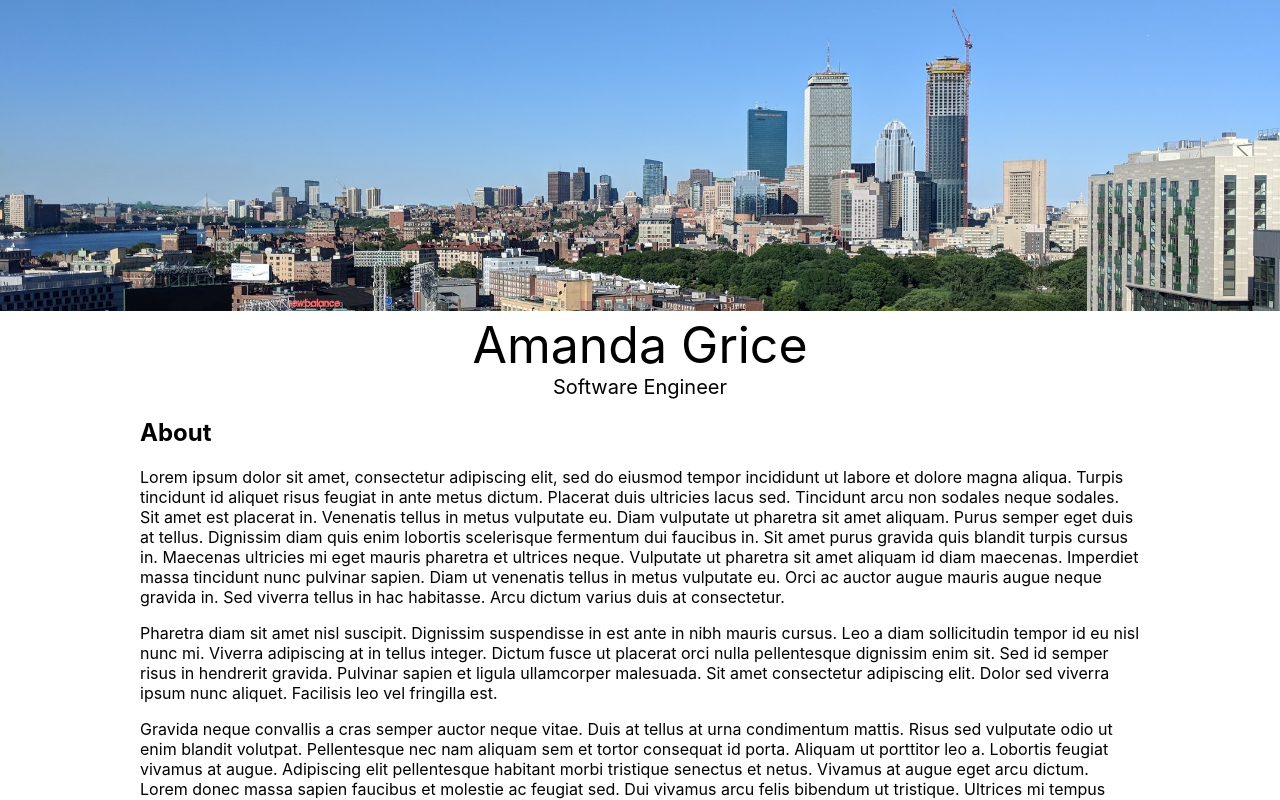
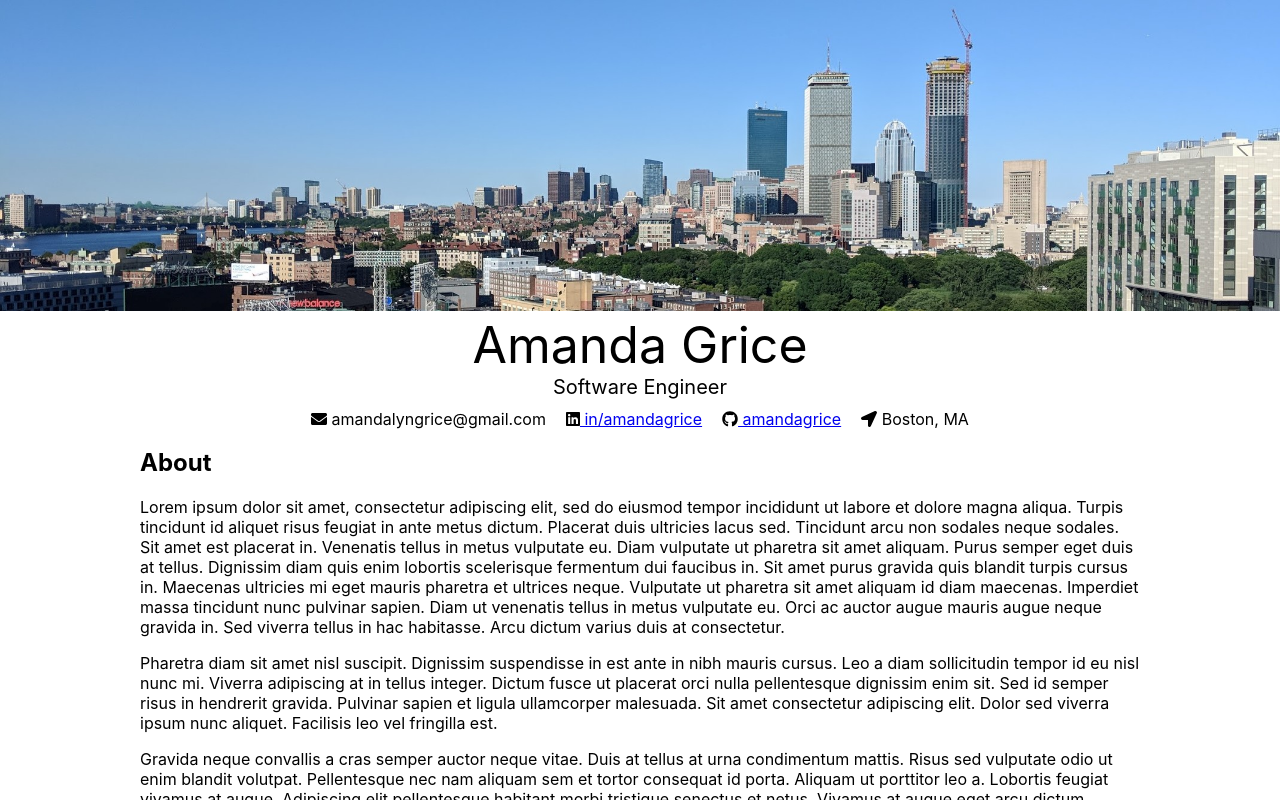
Before and after one commit to amandagrice/portfolio, a React (Create React App) app: page / in a window 1280 px wide. Shown: the top 800 px of the page. Built offline with nearby package versions, Linux system fonts and the light colour scheme.

Commit message:
add contacts section

```diff
--- a/package.json
+++ b/package.json
@@ -4,6 +4,7 @@
   "private": true,
   "dependencies": {
     "@fortawesome/fontawesome-svg-core": "^1.2.32",
+    "@fortawesome/free-brands-svg-icons": "^5.15.1",
     "@fortawesome/free-solid-svg-icons": "^5.15.1",
     "@fortawesome/react-fontawesome": "^0.1.13",
     "@testing-library/jest-dom": "^5.11.6",
--- a/src/App.js
+++ b/src/App.js
@@ -4,6 +4,7 @@ import VolunteerSection from "./VolunteerSection";
 import AboutSection from "./AboutSection";
 import ProjectsSection from "./ProjectsSection";
 import SkillsSection from "./SkillsSection";
+import ContactSection from "./ContactSection";
 
 function App() {
     return (
@@ -12,7 +13,7 @@ function App() {
             <div style={{ textAlign: 'center', fontSize: '50px' }}>Amanda Grice</div>
             <div style={{ margin: '0 auto', width: '90%', minWidth: "1000px", maxWidth: '1000px', height: '100%', marginBottom: "50px"}}>
                 <div style={{ textAlign: 'center', fontSize: '20px' }}>Software Engineer</div>
-                {/*<div style={{ height: "500px", width: "1000px", backgroundColor: "lightblue"}} />*/}
+                <ContactSection />
                 <AboutSection />
                 <img src="me.jpg" style={{ width: "1000px", borderRadius: "40px"}} />
                 <EducationSection />
@@ -27,7 +28,7 @@ function App() {
                 <br />
             </div>
             <img src="boston-2.jpg" style={{ width: "100%"}}/>
-            <div style={{ textAlign: 'center', fontSize: '10px', marginTop: "10px", marginBottom: "10px" }}>Designed By Amanda Grice</div>
+            <div style={{ textAlign: 'center', fontSize: '10px', marginTop: "10px", marginBottom: "10px" }}><ContactSection /></div>
         </div>
     );
 }
--- /dev/null
+++ b/src/ContactSection.js
@@ -0,0 +1,17 @@
+import React from 'react'
+import {FontAwesomeIcon} from "@fortawesome/react-fontawesome"
+import {faEnvelope, faLocationArrow} from '@fortawesome/free-solid-svg-icons'
+import {faLinkedin, faGithub} from "@fortawesome/free-brands-svg-icons"
+
+function ContactSection() {
+    return (
+        <div style={{width: "100%", textAlign: "center", marginTop: "10px"}}>
+            <span><FontAwesomeIcon icon={faEnvelope}/>{' amandalyngrice@gmail.com'}</span>
+            <span style={{ marginLeft: "20px"}}><FontAwesomeIcon icon={faLinkedin}/><a href="https://www.linkedin.com/in/amandagrice/">{' in/amandagrice'}</a></span>
+            <span style={{ marginLeft: "20px"}}><FontAwesomeIcon icon={faGithub}/><a href="https://github.com/amandagrice">{' amandagrice'}</a></span>
+            <span style={{ marginLeft: "20px"}}><FontAwesomeIcon icon={faLocationArrow}/>{' Boston, MA'}</span>
+        </div>
+    )
+}
+
+export default ContactSection
--- a/src/ProjectsSection.js
+++ b/src/ProjectsSection.js
@@ -1,5 +1,5 @@
 import {faLink} from '@fortawesome/free-solid-svg-icons'
-import {FontAwesomeIcon} from "@fortawesome/react-fontawesome";
+import {FontAwesomeIcon} from '@fortawesome/react-fontawesome';
 
 function Project({ logo, name, tools, description, link }) {
     return (
```
Also changed, not shown: 1 other file (tests, documents, lock files or other folders).
